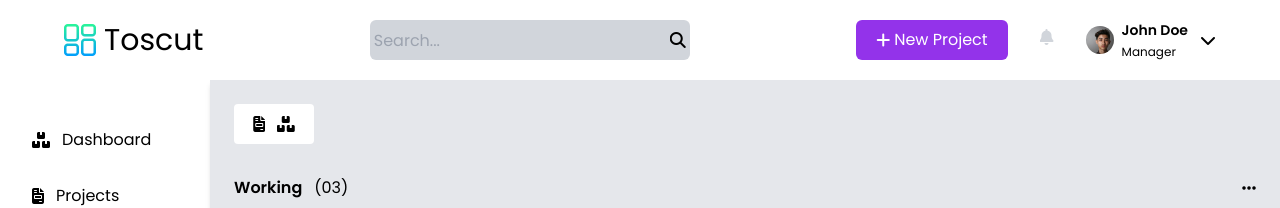
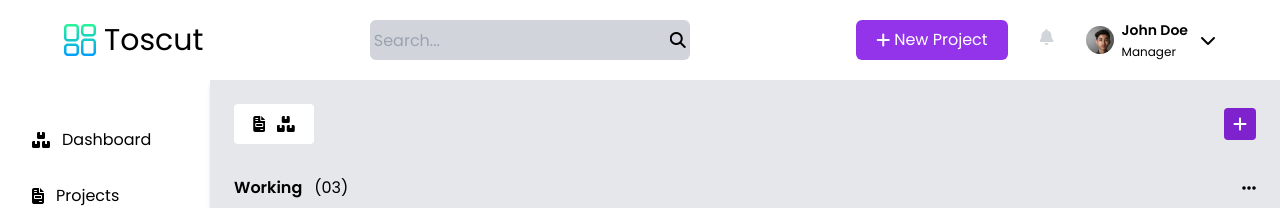
Before and after one commit to AnitaIkediashi/Anita-Ikediashi-Interview-Test, a React (Create React App) app: page / in a window 1280 px wide. Shown: the top 208 px of the page. Built offline with nearby package versions, Linux system fonts and the light colour scheme; the HTML template or start-up script is replaced by a standard one; a web font is replaced by a local one.

Commit message:
added button

```diff
--- a/src/components/Main.jsx
+++ b/src/components/Main.jsx
@@ -3,9 +3,12 @@ import React from "react";
 const Main = () => {
   return (
     <div className="grow shrink basis-full bg-gray-200 p-6 shadow-md min-h-screen">
-      <div className="w-[5rem] bg-white py-3 px-2 flex items-center justify-evenly rounded mb-8">
-        <i className="fa-solid fa-file-invoice "></i>
-        <i className="fa-solid fa-boxes-stacked"></i>
+      <div className="flex items-center mb-8 justify-between mb-8">
+        <div className="w-[5rem] bg-white py-3 px-2 flex items-center justify-evenly rounded x">
+          <i className="fa-solid fa-file-invoice "></i>
+          <i className="fa-solid fa-boxes-stacked"></i>
+        </div>
+        <i className="fa-solid fa-plus bg-purple-700 text-white w-8 h-8 grid place-items-center rounded"></i>
       </div>
       <div className="flex items-center mb-8 justify-between ">
         <div className="flex items-center gap-3 ">
```
